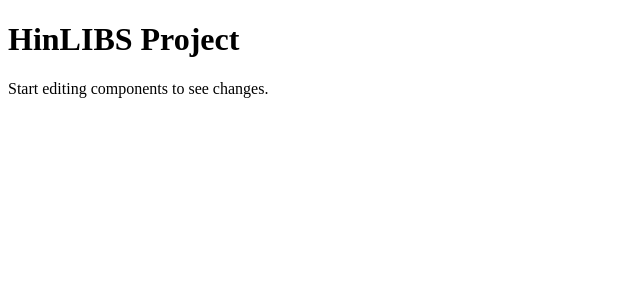
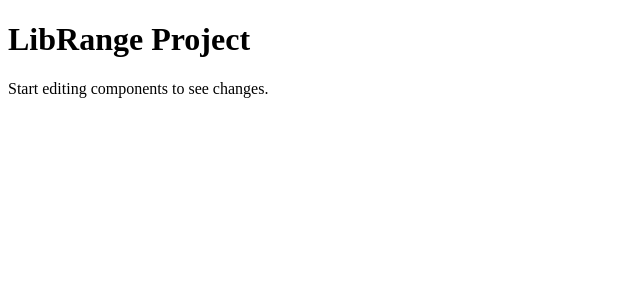
Before and after one commit to PiyushVirani/librange, a React (Vite) app: page / in a window 1280 px wide. Shown: the top 300 px of the page, without its empty margins (0-640 px from the left). Built offline with nearby package versions, Linux system fonts and the light colour scheme.

Commit message:
update name from Hinlibs to LibRange

```diff
--- a/index.html
+++ b/index.html
@@ -3,7 +3,7 @@
   <head>
     <meta charset="UTF-8" />
     <meta name="viewport" content="width=device-width, initial-scale=1.0" />
-    <title>HinLIBS - Librange</title>
+    <title>LibRange</title>
   </head>
   <body>
     <div id="root"></div>
--- a/src/App.tsx
+++ b/src/App.tsx
@@ -3,7 +3,7 @@ import React from 'react';
 function App() {
   return (
     <div>
-      <h1>HinLIBS Project</h1>
+      <h1>LibRange Project</h1>
       <p>Start editing components to see changes.</p>
     </div>
   );
```
Also changed, not shown: 1 other file (tests, documents, lock files or other folders).
